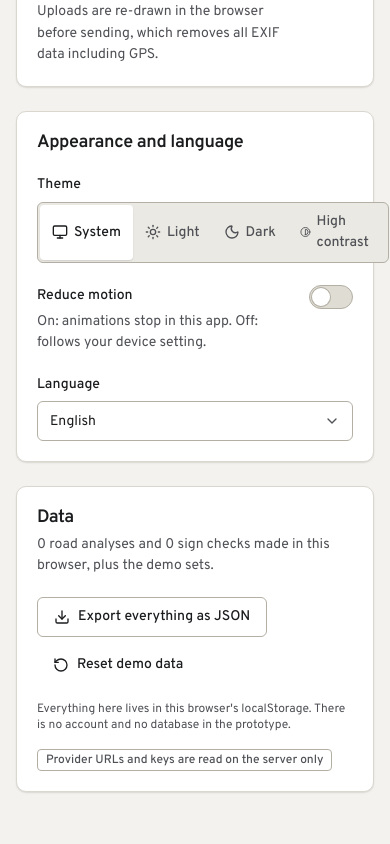
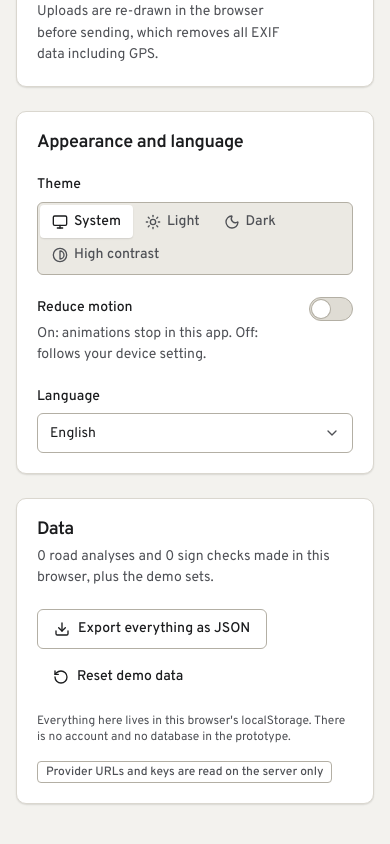
Before and after one commit to tairqaldy/jolscan-ict-final-1st-trimester, a Next.js app in the folder web/: page /app/settings in a window 390 px wide. Shown: the part 1566-2410 px from the top of the page. Built offline with nearby package versions, Linux system fonts and the light colour scheme.

Commit message:
G-31: let the segmented control wrap on phones (four theme options)

```diff
--- a/web/components/ui/segmented.tsx
+++ b/web/components/ui/segmented.tsx
@@ -27,7 +27,8 @@ export function Segmented<T extends string>({
   return (
     <fieldset className={cn("grid gap-1.5", className)}>
       <legend className={cn("mb-1.5 text-sm font-medium", hideLabel && "sr-only")}>{label}</legend>
-      <div className="inline-flex w-fit rounded-md border border-border-strong bg-surface-2 p-0.5">
+      {/* flex-wrap: on a phone the options wrap onto a second row instead of widening the page. */}
+      <div className="inline-flex w-fit max-w-full flex-wrap rounded-md border border-border-strong bg-surface-2 p-0.5">
         {options.map((o) => {
           const Icon = o.icon;
           const active = o.value === value;
```
